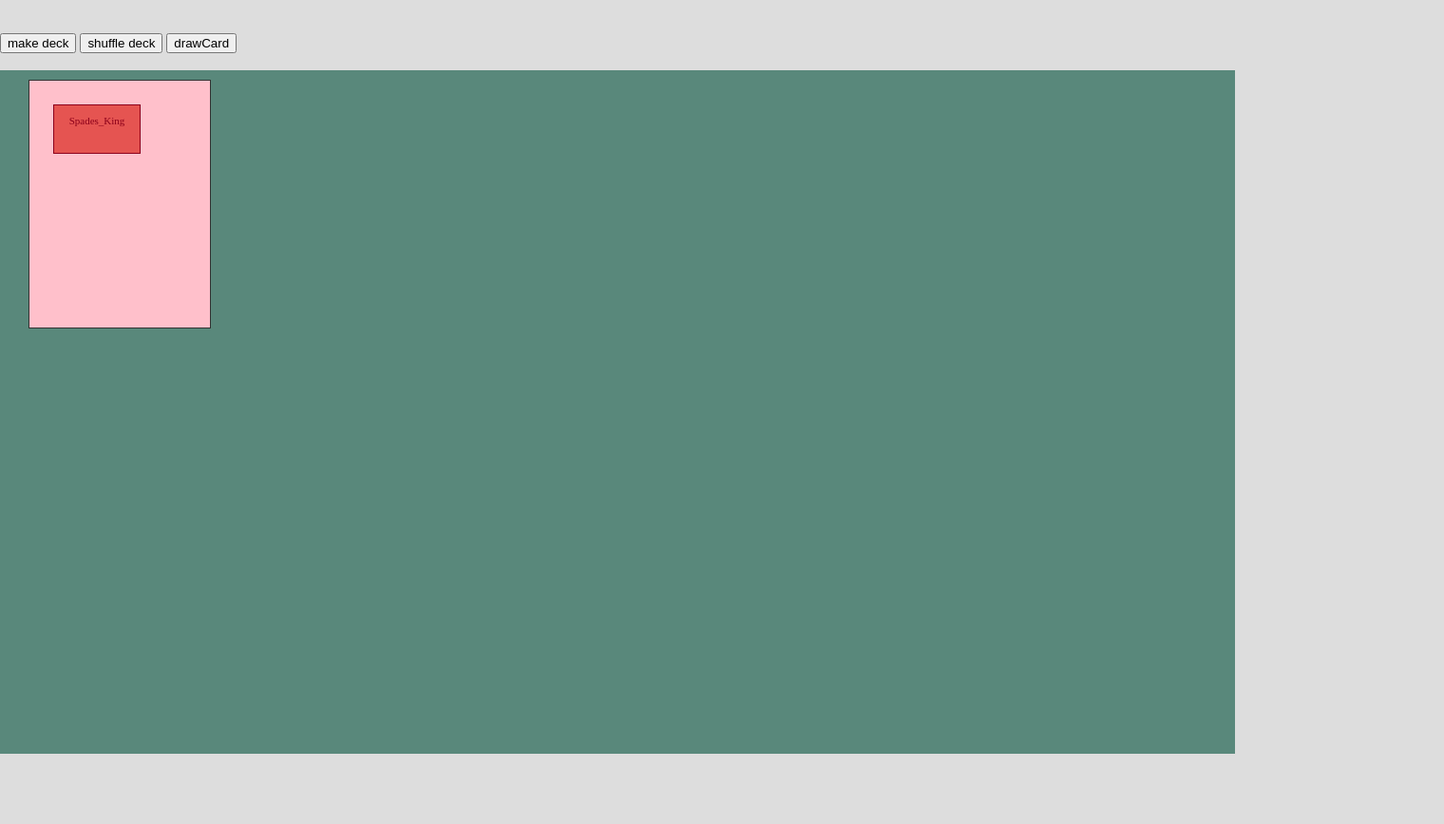
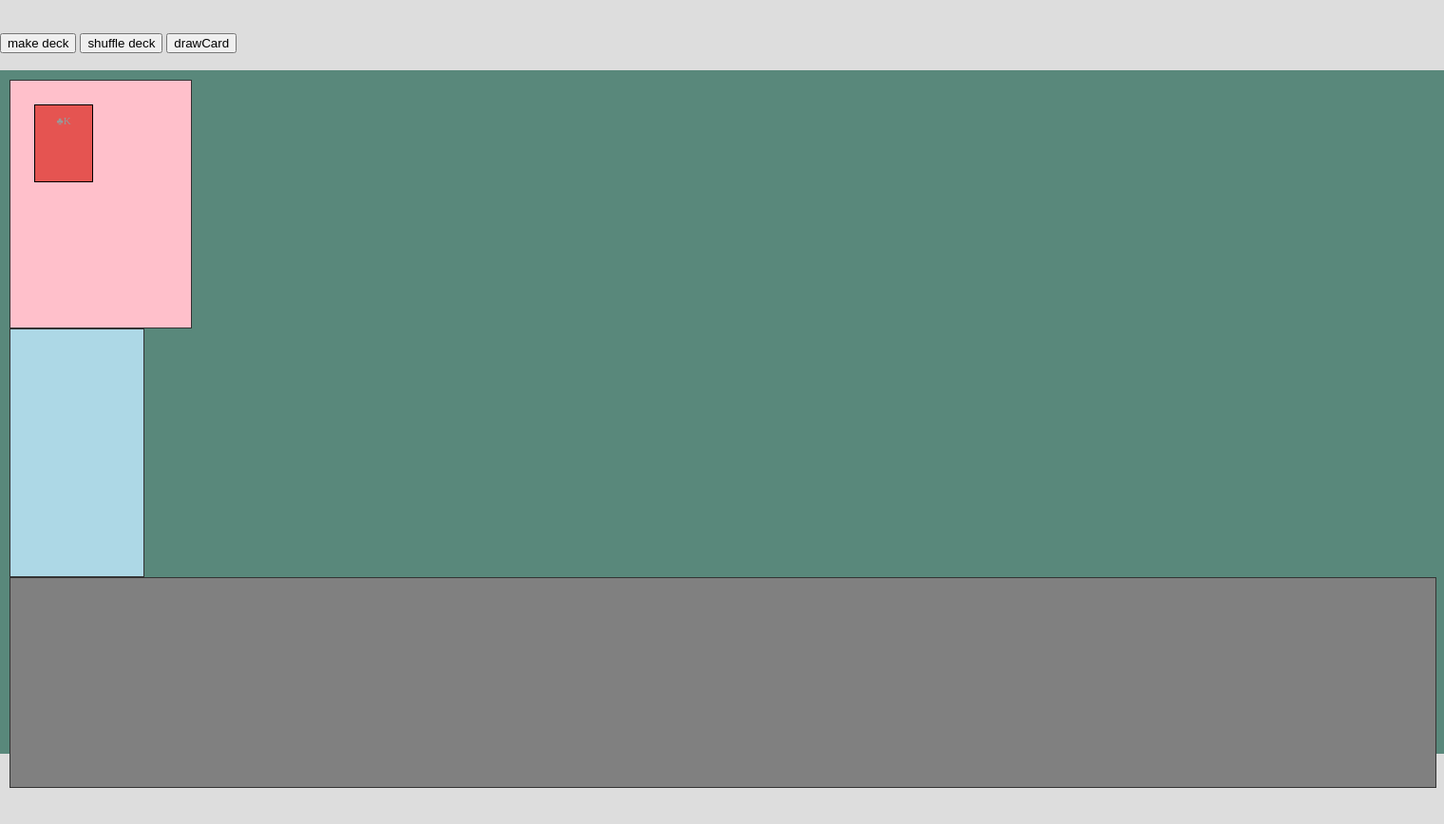
Before and after one commit to avkoehl/cardgame, a plain HTML site: page cards.html in a window 1280 px wide. Both pictures are taken after a click on the button "make deck". Shown: the part 50-918 px from the top of the page at 95% size, 1520 px wide, since content can reach past the window. Before the commit the page ends 844 px from the top, so only its background shows below. Drawn offline with nearby package versions, Linux system fonts and the light colour scheme.

Commit message:
newest, need to figure out moving divs through zones with the 'droppable' element

```diff
--- a/cards.css
+++ b/cards.css
@@ -1,40 +1,12 @@
-body {
-  height: 100vh;
-  width: 100vw;
-  background-color: #dddddd;
-  margin: auto;
-}
-
-
-#deckZone {
-  border: 1px solid #333;
-  background-color: pink;
-  height: 220px;
-  width: 150px;
-  visibility: hidden;
-  padding: 20px;
-  margin-left: 20px;
-}
-
-#playfield {
-  margin: auto;
-  padding: 10px;
-  width: 100%;
-  min-height: 700px;
-  height: 70%;
-  display: block;
-  background-color: #59887b;
-}
-
 .card {
   display:inline-block;
   text-align:center;
   margin:5px;
   padding:10px 10px 0 10px;
-  width:70px;
-  height:40px;
+  width:40px;
+  height:70px;
   font-size: 11px;
-  background-color:#999999;
+  background-color:white;
   border: solid 1px black;
 
   position: absolute;
@@ -47,6 +19,12 @@ body {
   color:#8C001A;
 }
 
+.black {
+  background-color:#E55451;
+  border: solid 1px black;
+  color:#999999;
+}
+
 .template {
   display: none;
 }
--- a/cards.html
+++ b/cards.html
@@ -4,6 +4,7 @@
 	<title> Card Game </title>
   <meta name="viewport" content="width=device-width, initial-scale=1">
   <link rel="stylesheet" type="text/css" href="cards.css">
+  <link rel="stylesheet" type="text/css" href="playfield.css">
   <script src="https://code.jquery.com/jquery-1.12.4.js"></script>
   <script src="https://code.jquery.com/ui/1.12.1/jquery-ui.js"></script>
   <script src="deck.js"></script>
@@ -21,8 +22,11 @@
 
   <br>
   <br>
-  <div id="playfield">
+  <div id="board">
     <div id="deckZone"> </div>
+    <div id="discardZone"> </div>
+    <div id="playfieldZone"></div>
+    <div id="handZone"></div>
   </div>
 
 
--- a/deck.js
+++ b/deck.js
@@ -1,9 +1,6 @@
-// NOT USING CANVAS
-// just div card with some classes = faceup facedown
-// look up drag div function
-// moving the create div to the deck rather than on the card
-// try to fiugre out how to get the deck to stack in one place
 // make a draw function
+// make a flip up and down on click function
+// make different zones "deck, playfield ...
 
 // =================================================================================
 // Deck Class
@@ -12,32 +9,17 @@ class Deck {
   constructor() {
     // make all the cards add them to cards list
     var suits = ["Clubs", "Hearts", "Diamonds", "Spades"];
-    var values = ["Ace", "2", "3", "4", "5", "6", "7", "8", "9", "10", "Jack", "Queen", "King"];
+    var values = ["Ace", "2", "3", "4", "5", "6", "7", "8", "9", "10", "J", "Q", "K"];
     this.cards = [];
     for (var i = 0; i < suits.length; i++)
       for (var j = 0; j < values.length; j++)
         this.cards.push(new Card(values[j], suits[i]));
 
+        // make a the deckzone div visible
+        var deckZone = document.getElementById('deckZone');
+        deckZone.style.visibility = 'visible';
 
-    // make a the deckzone div visible
-    // add all the cards in (this.)cards list as children of deck div
-    var deckZone = document.getElementById('deckZone');
-    deckZone.style.visibility = 'visible';
-
-    for (var i = 0; i < this.cards.length; i ++) {
-      var cardDiv = document.createElement('div');
-      cardDiv.id = this.cards[i].name;
-      cardDiv.className = 'card' + ' red';
-      cardDiv.innerHTML = this.cards[i].name;
-      deckZone.appendChild(cardDiv);
-      cardDiv.onclick = function () {
-        $( function() {
-          $(".card").draggable();
-        });
-        cardDiv.style.position = "relative";
-      }
-    }
-  }
+  }// constructor
 
   shuffle() {
     for (var i = this.cards.length - 1; i > 0; i--) {
@@ -46,20 +28,53 @@ class Deck {
       this.cards[i] = this.cards[j];
       this.cards[j] = temp;
      }
-  }
-}
+  }// shuffle
+}//deck Class
 
 // =================================================================================
 // Card Class
 // =================================================================================
-class Card {
-  constructor(value, suit){
+class Card
+{
+  constructor(value, suit)
+  {
     this.value = value;
     this.suit = suit;
     this.name = this.suit + "_" + this.value;
 
+    var cardDiv = document.createElement('div');
+    cardDiv.id = this.name;
+    cardDiv.className = 'card';
+
+    if (this.suit == "Clubs") {
+      cardDiv.innerHTML = '\u2663' + this.value;
+      cardDiv.classList.add("black");
     }
-}
+
+    else if (this.suit == "Hearts") {
+      cardDiv.innerHTML = '\u2661' + this.value;
+      cardDiv.classList.add("red");
+    }
+
+    else if (this.suit == "Diamonds") {
+      cardDiv.innerHTML = '\u2662' + this.value;
+      cardDiv.classList.add("red");
+    }
+
+    else {
+      cardDiv.innerHTML = '\u2663' + this.value;
+      cardDiv.classList.add("black");
+    }
+
+    deckZone.appendChild(cardDiv);
+
+    $( function ()
+    {
+      $('#' + cardDiv.id).draggable();
+    });//draggable
+
+  }//constructor
+}//class
 
 
 
--- /dev/null
+++ b/playfield.css
@@ -0,0 +1,42 @@
+body {
+  height: 1000px;
+  width: 1500px;
+  background-color: #dddddd;
+  margin: auto;
+}
+
+#board {
+  margin: auto;
+  padding: 10px;
+  width: 100%;
+  min-height: 700px;
+  height: 70%;
+  display: block;
+  background-color: #59887b;
+}
+
+#deckZone {
+  display: block;
+  border: 1px solid #333;
+  background-color: pink;
+  height: 220px;
+  width: 150px;
+  padding: 20px;
+}
+
+#discardZone {
+  display: block;
+  border: 1px solid #333;
+  background-color: lightblue;
+  height: 220px;
+  width: 100px;
+  padding: 20px;
+}
+
+#handZone {
+  display: block;
+  border: 1px solid #333;
+  background-color: grey;
+  width: 100%;
+  height: 220px;
+}
```
